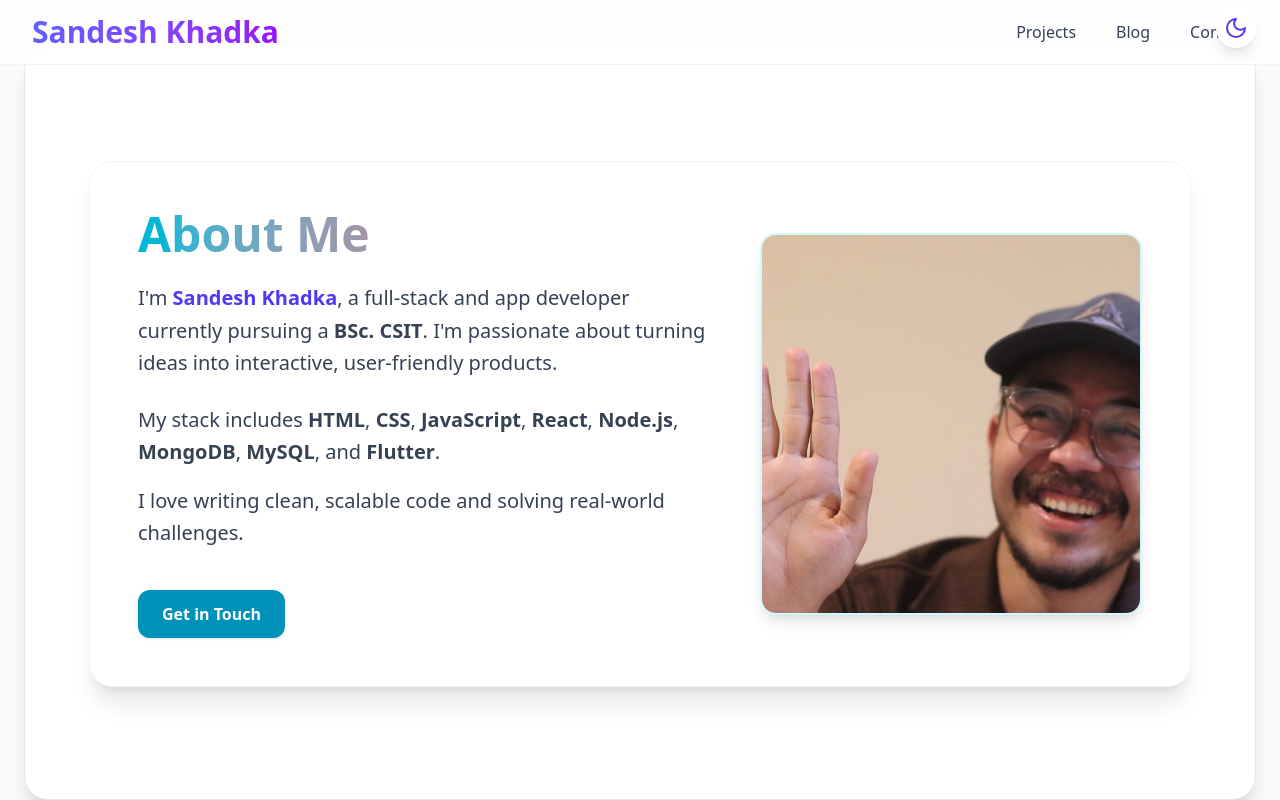
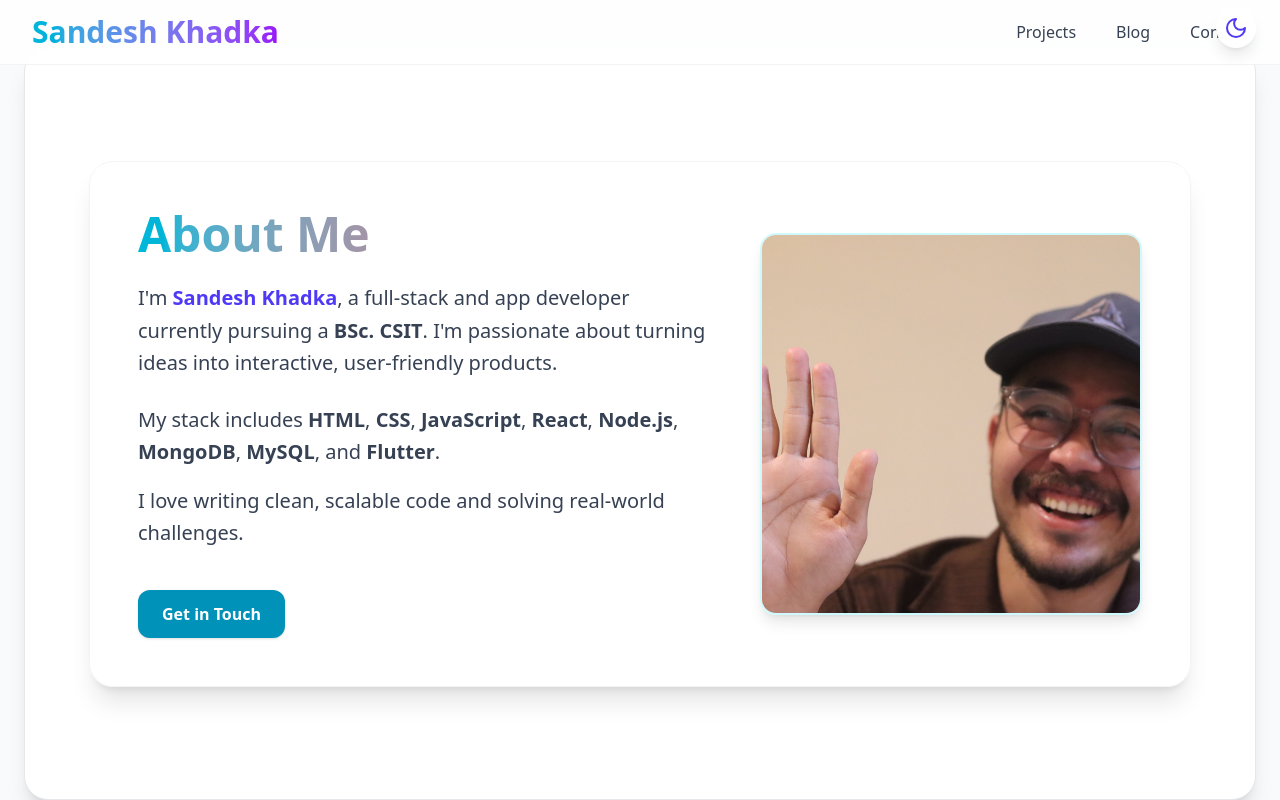
Before and after one commit to aayush192/portfolio-sandesh, a React (Vite) app: page / in a window 1280 px wide. Shown: the top 800 px of the page. Built offline with nearby package versions, Linux system fonts and the light colour scheme.

Commit message:
change in design

```diff
--- a/src/components/Blog.jsx
+++ b/src/components/Blog.jsx
@@ -15,7 +15,7 @@ export default function Blog() {
     <section className="relative py-20 bg-gradient-to-b from-gray-100 to-white dark:from-gray-900 dark:to-gray-800 transition-colors duration-300">
       <div className="max-w-5xl mx-auto px-4">
         <motion.h2
-          className="text-4xl md:text-5xl font-extrabold text-center text-transparent bg-clip-text bg-gradient-to-r from-indigo-500 to-pink-500 dark:from-indigo-400 dark:to-pink-400 mb-12"
+          className="text-4xl md:text-5xl font-extrabold text-center text-transparent bg-clip-text bg-gradient-to-l from-cyan-500 to-rose-500 dark:from-cyan-500 dark:to-rose-800 mb-12"
           initial={{ opacity: 0, y: -50 }}
           whileInView={{ opacity: 1, y: 0 }}
           transition={{ duration: 0.6, ease: "easeOut" }}
--- a/src/components/Navbar.jsx
+++ b/src/components/Navbar.jsx
@@ -31,7 +31,7 @@ export default function Navbar({ darkMode, setDarkMode }) {
           {/* Logo */}
           <a
             href="/"
-            className="text-3xl font-extrabold text-transparent bg-clip-text bg-gradient-to-r from-indigo-500 to-purple-600 hover:from-indigo-600 hover:to-purple-700 transition-all duration-300"
+            className="text-3xl font-extrabold text-transparent bg-clip-text bg-gradient-to-r from-cyan-500 to-purple-600 hover:from-purple-600 hover:to-cyan-500 transition-colors duration-500"
           >
             Sandesh Khadka
           </a>
```
